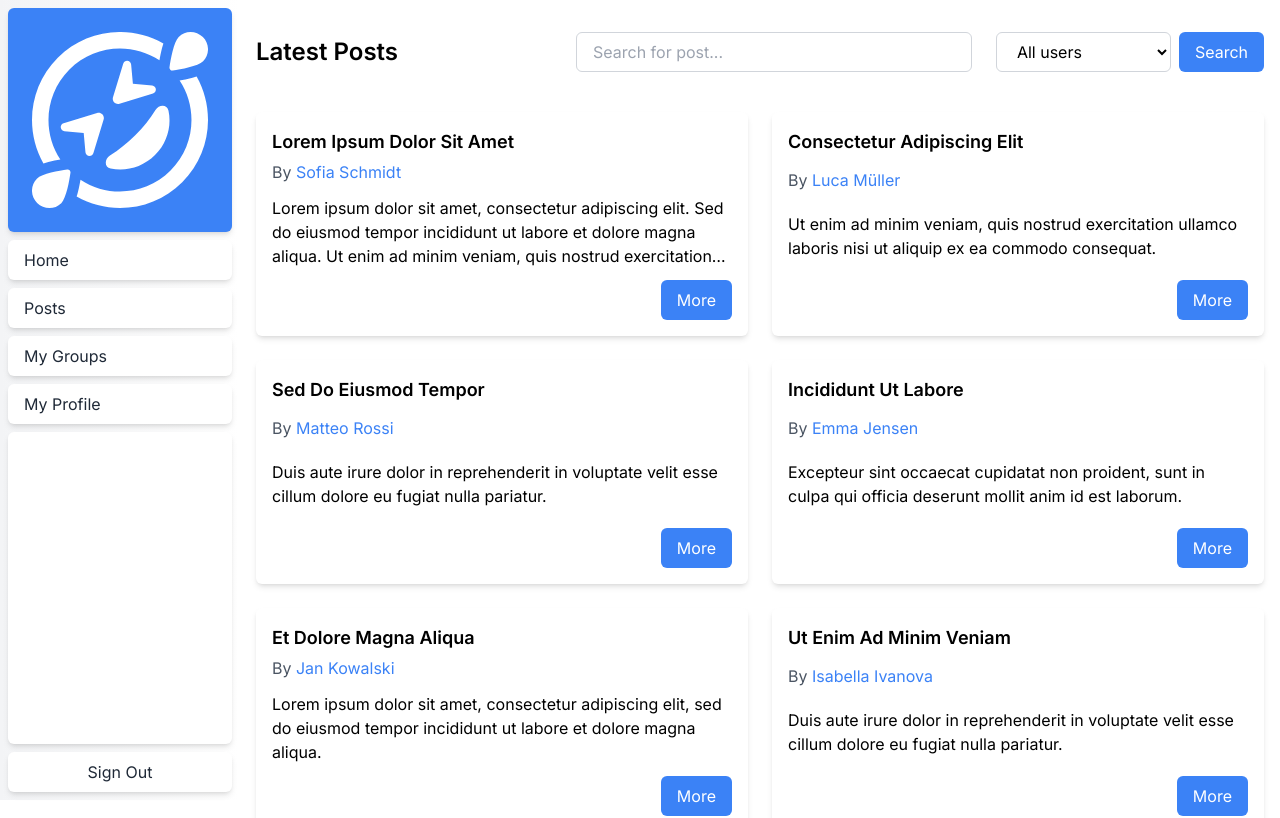
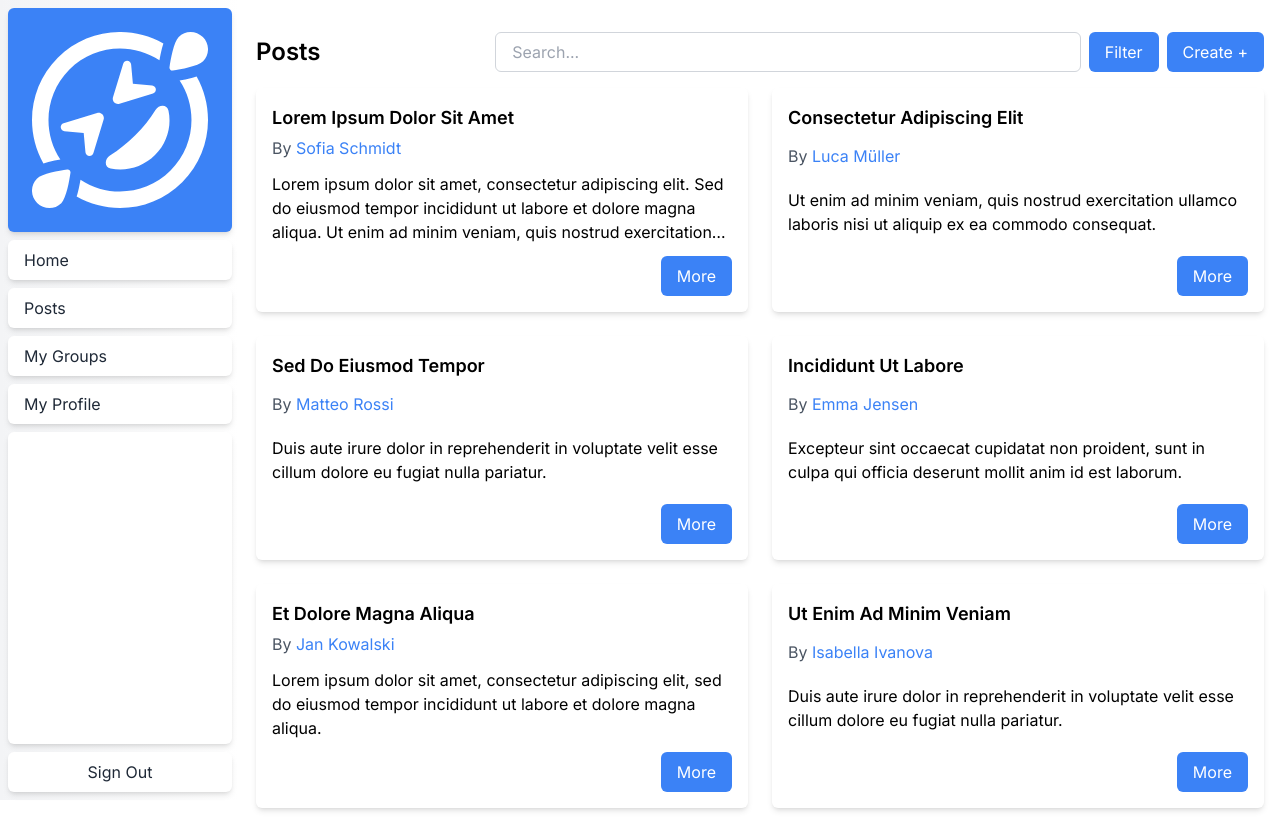
Before and after one commit to OstrowskiDev/readit, a Next.js app: page /posts in a window 1280 px wide. Shown: the top 818 px of the page. Built offline with nearby package versions, Linux system fonts and the light colour scheme.

Commit message:
Added: SearchBar connected to url params.

```diff
--- a/src/app/globals.css
+++ b/src/app/globals.css
@@ -1,6 +1,10 @@
 @tailwind base;
 @tailwind components;
 @tailwind utilities;
+
+.grow-2 {
+  flex-grow: 2;
+}
 
 .max-lines-3 {
   display: -webkit-box;
@@ -17,3 +21,23 @@
 .nav-gradient {
   @apply bg-gradient-to-b md:bg-gradient-to-r from-gray-100 to-white
 }
+
+.btn-blue {
+  @apply rounded-md bg-blue-500 text-white hover:bg-blue-600 focus:outline-none focus:ring-2 focus:ring-blue-500 transition-all duration-200
+}
+
+.btn-gray {
+  @apply bg-gray-200 text-white rounded-lg hover:bg-gray-400 focus:outline-none focus:ring-2 focus:ring-gray-300 transition-colors duration-200
+}
+
+.input-gray {
+  @apply rounded-md bg-gray-100 focus:outline-none focus:ring-2 focus:ring-blue-500
+}
+
+.input-white {
+  @apply rounded-md bg-white border border-gray-300 focus:outline-none focus:ring-2 focus:ring-blue-500
+}
+
+.label {
+  @apply block text-sm font-medium text-gray-700
+}
--- a/src/app/posts/create/page.js
+++ b/src/app/posts/create/page.js
@@ -17,17 +17,17 @@ export default function CreatePost() {
 
   const handleSubmit = (e) => {
     e.preventDefault()
-    // You can perform form submission logic here
+    //form submission logic here
     console.log('Form submitted:', formData)
   }
 
   return (
-    <div className="min-h-screen bg-gray-100 flex justify-center items-center w-full">
-      <div className="bg-white mx-20 p-8 w-full xl:max-w-[58rem] rounded-lg shadow-lg">
+    <div className="min-h-screen flex justify-center items-center w-full">
+      <div className="mx-20 p-8 w-full xl:max-w-[58rem] rounded-lg  shadow-lg">
         <h2 className="text-2xl font-semibold text-gray-800 mb-4">Create Post</h2>
         <form onSubmit={handleSubmit}>
           <div className="mb-4">
-            <label htmlFor="title" className="block text-sm font-medium text-gray-700">
+            <label htmlFor="title" className="label">
               Title
             </label>
             <input
@@ -36,12 +36,12 @@ export default function CreatePost() {
               name="title"
               value={formData.title}
               onChange={handleInputChange}
-              className="mt-1 w-full px-4 py-2 rounded-lg bg-gray-100 focus:outline-none focus:ring-2 focus:ring-blue-500"
+              className="input-gray mt-1 w-full px-4 py-2"
               placeholder="Enter post title"
             />
           </div>
           <div className="mb-4">
-            <label htmlFor="user" className="block text-sm font-medium text-gray-700">
+            <label htmlFor="user" className="label">
               User
             </label>
             <select
@@ -49,7 +49,7 @@ export default function CreatePost() {
               name="user"
               value={formData.user}
               onChange={handleInputChange}
-              className="mt-1 w-full px-4 py-2 rounded-lg bg-gray-100 focus:outline-none focus:ring-2 focus:ring-blue-500"
+              className="input-gray mt-1 w-full px-4 py-2"
             >
               <option value="">Select user</option>
               <option value="Sofia Schmidt1">Sofia Schmidt</option>
@@ -61,7 +61,7 @@ export default function CreatePost() {
             </select>
           </div>
           <div className="mb-4">
-            <label htmlFor="content" className="block text-sm font-medium text-gray-700">
+            <label htmlFor="content" className="label">
               Content
             </label>
             <textarea
@@ -70,21 +70,21 @@ export default function CreatePost() {
               value={formData.content}
               onChange={handleInputChange}
               rows="4"
-              className="mt-1 w-full px-4 py-2 rounded-lg bg-gray-100 focus:outline-none focus:ring-2 focus:ring-blue-500"
+              className="input-gray mt-1 w-full px-4 py-2"
               placeholder="Enter post content"
             />
           </div>
           <div className="flex flex-col-reverse lg:flex-row justify-end gap-4">
             <Link
               href="/posts"
-              className="w-full lg:w-24 flex justify-center bg-gray-200 text-white py-2 rounded-lg hover:bg-gray-400 focus:outline-none focus:ring-2 focus:ring-gray-300 transition-colors duration-200"
+              className="btn-gray flex justify-center w-full lg:w-24 py-2"
               style={{ color: 'black' }}
             >
               Cancel
             </Link>
             <button
               type="submit"
-              className="w-full lg:w-32 bg-blue-500 text-white py-2 rounded-lg hover:bg-blue-600 focus:outline-none focus:ring-2 focus:ring-blue-500 transition-colors duration-200"
+              className="btn-blue w-full lg:w-32 py-2"
               style={{ fontWeight: 'bold' }}
             >
               Create
--- a/src/app/posts/page.js
+++ b/src/app/posts/page.js
@@ -1,18 +1,30 @@
+'use client'
+
 import React from 'react'
 import PostCard from '../ui/PostCard'
-import postsData from '@/../mock-data/posts.json'
 import PostsSearch from '../ui/PostsSearch'
+import CreateBtn from '../ui/CreateBtn'
+import postsJSON from '@/../mock-data/posts.json'
+import { useSearchParams } from 'next/navigation'
 
-export default function PostsPage() {
-  const posts = postsData.slice(0, 40)
+export default async function PostsPage() {
+  const posts = JSON.parse(JSON.stringify(postsJSON))
+  const params = useSearchParams()
+  const query = params.get('query') || ''
+  const matchingPosts = posts.filter(
+    (post) =>
+      post.title.toLowerCase().includes(query.toLowerCase()) ||
+      post.content.toLowerCase().includes(query.toLowerCase())
+  )
   return (
     <div className="container mx-auto mt-8 px-4">
-      <div className="flex justify-between mb-10 xl:items-center flex-col xl:flex-row">
-        <h1 className="text-2xl font-semibold w-80">Latest Posts</h1>
+      <div className="flex md:items-center flex-col md:flex-row md:h-10 mb-4">
+        <h1 className="grow below-md:hidden text-2xl font-semibold mr-4">Posts</h1>
         <PostsSearch />
+        <CreateBtn />
       </div>
       <div className="grid grid-cols-1 2col:grid-cols-2 xl:grid-cols-3 3xl:grid-cols-4 gap-6">
-        {posts.map((post) => (
+        {matchingPosts.map((post) => (
           <PostCard key={post.id} id={post.id} />
         ))}
       </div>
--- /dev/null
+++ b/src/app/ui/CreateBtn.js
@@ -0,0 +1,9 @@
+import Link from 'next/link'
+
+export default function CreateBtn() {
+  return (
+    <Link className="btn-blue h-10 px-4 py-2 md:ml-2" href={'/posts/create'}>
+      Create +
+    </Link>
+  )
+}
--- a/src/app/ui/PostCard.js
+++ b/src/app/ui/PostCard.js
@@ -1,24 +1,18 @@
 import React from 'react'
 import Link from 'next/link'
-// import { useRouter } from 'next/router'
 import postsData from '@/../mock-data/posts.json'
 
 const PostCard = ({ id }) => {
-  // const router = useRouter()
-
-  // below lines of code to test component without fetching to JSON file:
-  // const testId = '32538b5f-2a80-4b28-bd27-817e93cfbe57'
-  // const post = postsData.find((post) => post.id === testId)
   const post = postsData.find((post) => post.id === id)
 
   if (!post) {
-    // Handle case when post is not found
     return <div>Post not found</div>
   }
 
   return (
     <div
-      className="flex flex-col justify-between flex-grow min-w-[200px] max-w-[600px] h-56 bg-white p-4 rounded-md
+      className="flex flex-col justify-between flex-grow
+      min-w-[200px] max-w-[600px] h-56 p-4 rounded-md
       shadow-md hover:shadow-[1px_1px_15px_1px_rgba(0,0,0,0.3)]
       transition-all duration-300"
     >
@@ -31,12 +25,7 @@ const PostCard = ({ id }) => {
       </p>
       <p className="max-lines-3">{post.content}</p>
       <div className="mt-2 flex justify-end">
-        <button
-          className="bg-blue-500 text-white px-4 py-2 rounded-md hover:bg-blue-600 focus:outline-none focus:ring-2 focus:ring-blue-500"
-          // onClick={() => router.push(`/post/${id}`)}
-        >
-          More
-        </button>
+        <button className="btn-blue px-4 py-2 rounded-md">More</button>
       </div>
     </div>
   )
--- a/src/app/ui/PostsSearch.js
+++ b/src/app/ui/PostsSearch.js
@@ -1,44 +1,33 @@
-import React from 'react'
+'use client'
+import { useSearchParams, usePathname, useRouter } from 'next/navigation'
+import { useDebouncedCallback } from 'use-debounce'
 
 export default function PostsSearch() {
+  const searchParams = useSearchParams()
+  const pathname = usePathname()
+  const { replace } = useRouter()
+
+  const handleSearch = useDebouncedCallback((term) => {
+    const params = new URLSearchParams(searchParams)
+    if (term) {
+      params.set('query', term)
+    } else {
+      params.delete('query')
+    }
+    replace(`${pathname}?${params.toString()}`)
+  }, 300)
   return (
-    <div className="flex items-center justify-end below-md:flex-col flex-grow rounded-md gap-4">
+    <div className="flex grow-2 below-md:mb-2">
       <input
         type="text"
-        className="
-          max-w-[40rem] w-full h-10
-          py-2 px-4 mr-2 rounded-md
-          bg-white border border-gray-300
-          focus:outline-none focus:ring-2 focus:ring-blue-500"
-        placeholder="Search for post..."
+        className="input-white w-full h-10 py-2 px-4"
+        placeholder="Search..."
+        onChange={(e) => {
+          handleSearch(e.target.value)
+        }}
+        defaultValue={searchParams.get('query')?.toString()}
       />
-      <div className="below-md:w-full flex">
-        <select
-          className="
-            below-md:w-full h-10
-            mr-2 py-2 px-4 rounded-md
-            bg-white border border-gray-300
-            focus:outline-none focus:ring-2 focus:ring-blue-500"
-        >
-          <option value="All users">All users</option>
-          <option value="Sofia Schmidt">Sofia Schmidt</option>
-          <option value="Luca Müller">Luca Müller</option>
-          <option value="Matteo Rossi">Matteo Rossi</option>
-          <option value="Emma Jensen">Emma Jensen</option>
-          <option value="Jan Kowalski">Jan Kowalski</option>
-          <option value="Isabella Ivanova">Isabella Ivanova</option>
-        </select>
-        <button
-          className="
-            h-10 py-2 px-4 rounded-md
-            bg-blue-500 text-white
-            hover:bg-blue-600
-            focus:outline-none focus:ring-2 focus:ring-blue-500
-            transition-all duration-200"
-        >
-          Search
-        </button>
-      </div>
+      <button className="btn-blue h-10 px-4 ml-2">Filter</button>
     </div>
   )
 }
--- a/src/app/ui/SideNav.js
+++ b/src/app/ui/SideNav.js
@@ -23,7 +23,7 @@ export default function SideNav() {
           <a href="/groups" className="nav-button pl-4">
             My Groups
           </a>
-          <a href="/settings" className="nav-button pl-4">
+          <a href="/my-profile" className="nav-button pl-4">
             My Profile
           </a>
           <div className="bg-white h-auto rounded-md grow shadow-md"></div>
```
Also changed, not shown: package.json (+5 -4 lines), 1 other file (tests, documents, lock files or other folders).
